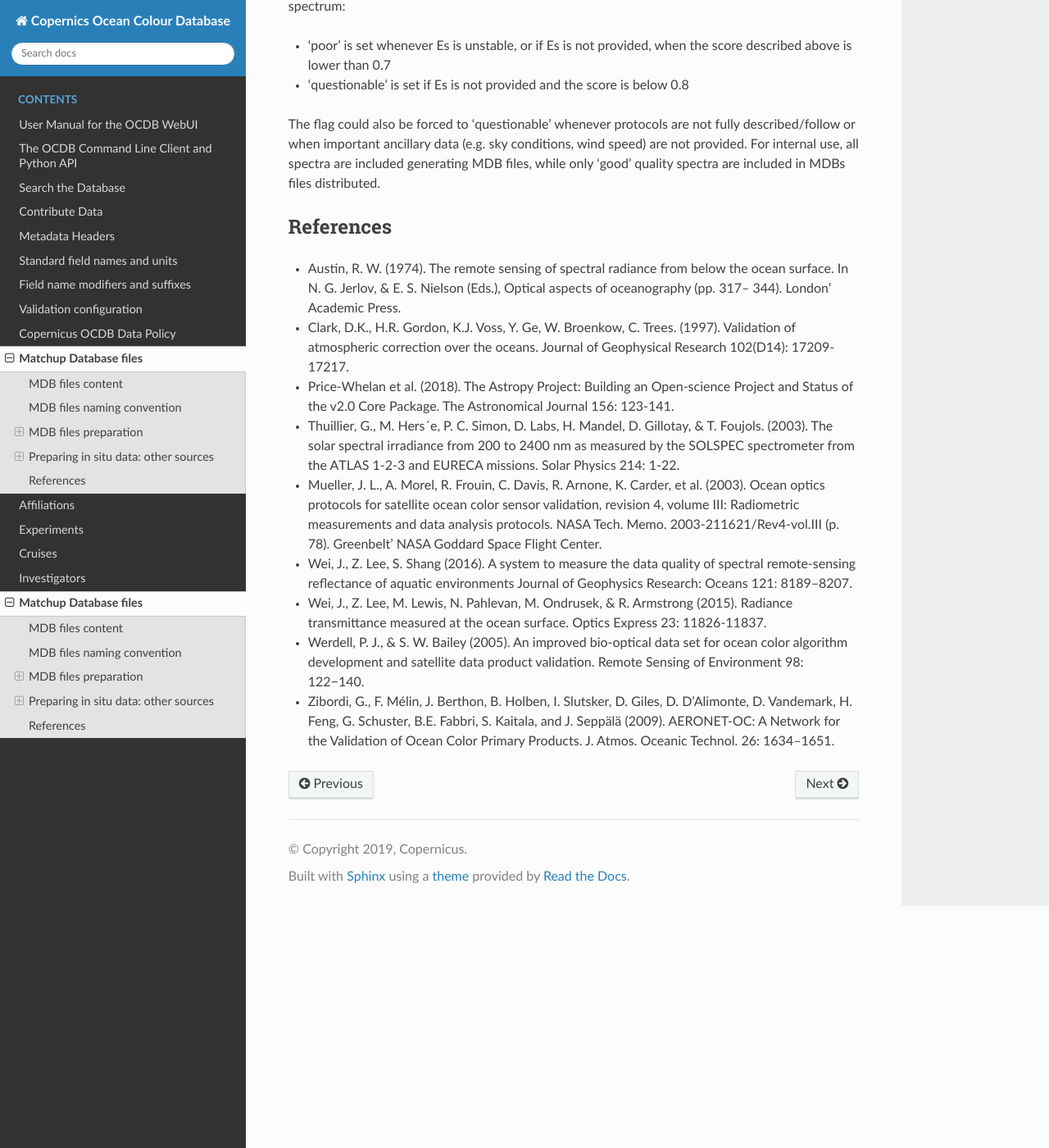
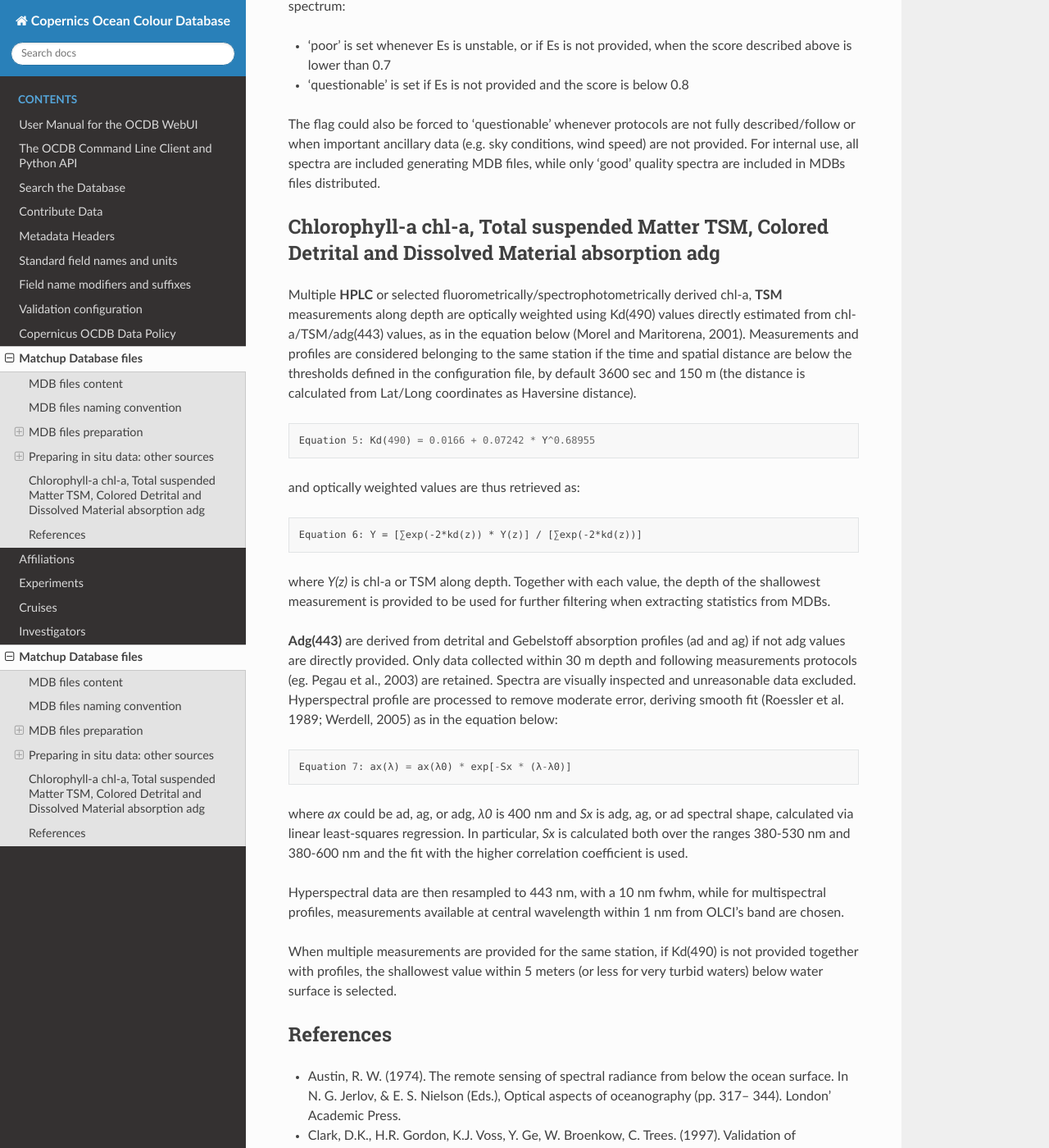
Before and after one commit to javierconcha/ocdb-docs, a Sphinx documentation site: the page built from docs/source/ocdb-MDB-user-manual.md, in a window 1280 px wide and 1400 px high, scrolled down 5732 px. Shown: the whole window at 82% size. Built offline with Sphinx 7.4.7 and the Read the Docs theme 2.0.0, drawn with Linux system fonts in a browser that asks for light colours; some of the changed text lies outside the part shown.

Commit message:
Update ocdb-MDB-user-manual.md

````diff
--- a/docs/source/ocdb-MDB-user-manual.md
+++ b/docs/source/ocdb-MDB-user-manual.md
@@ -81,7 +81,7 @@ Data gathered from other sources (e.g. Copernicus OCDB, SeaBASS) are checekd for
 
 ### Attenuation coefficient Kd
 
-Kd at 490 nm values are derived from downwelling irradiance Ed profiles as in Werdell and Bailey (2005), using the following criteria to filter out data.
+Kd at 490 nm kd(490) values are derived from downwelling irradiance Ed profiles as in Werdell and Bailey (2005), using the following criteria to filter out data.
 - Only profiles with synchronous measurements of surface irradiance at 490 nm Es(490) and down-welling irradiance at 490 nm along depth z, Ed(490,z), with at least one measurement within the first 5 meters below surface are included.
 - Es channels are considered matching Ed channels if their central wavelength differs no more than 1 nm.
 - Ed(490,z) profiles and Es(490) measurements are first obtained through resampling hyperspectral data or selecting the closest band within ±1 nm from multispectral data.
@@ -140,13 +140,47 @@ The flag could also be forced to ‘questionable’ whenever protocols are not f
 For internal use, all spectra are included generating MDB files, while only ‘good’ quality spectra are included in MDBs files distributed.
 
 
+## Chlorophyll-a chl-a, Total suspended Matter TSM, Colored Detrital and Dissolved Material absorption adg
+
+Multiple **HPLC** or selected fluorometrically/spectrophotometrically derived chl-a, **TSM** measurements along depth are optically weighted using Kd(490) values directly estimated from chl-a/TSM/adg(443) values, as in the equation below (Morel and Maritorena, 2001).
+Measurements and profiles are considered belonging to the same station if the time and spatial distance are below the thresholds defined in the configuration file, by default 3600 sec and 150 m (the distance is calculated from Lat/Long coordinates as Haversine distance).
+
+```
+Equation 5: Kd(490) = 0.0166 + 0.07242 * Y^0.68955
+```
+
+and optically weighted values are thus retrieved as:
+
+```
+Equation 6: Y = [∑exp(-2*kd(z)) * Y(z)] / [∑exp(-2*kd(z))]
+```
+
+where *Y(z)* is chl-a or TSM along depth.
+Together with each value, the depth of the shallowest measurement is provided to be used for further filtering when extracting statistics from MDBs.
+
+**Adg(443)** are derived from detrital and Gebelstoff absorption profiles (ad and ag) if not adg values are directly provided. Only data collected within 30 m depth and following measurements protocols (eg. Pegau et al., 2003) are retained. Spectra are visually inspected and unreasonable data excluded.
+Hyperspectral profile are processed to remove moderate error, deriving smooth fit (Roessler et al. 1989; Werdell, 2005) as in the equation below:
+
+```
+Equation 7: ax(λ) = ax(λ0) * exp[-Sx * (λ-λ0)]
+```
+where *ax* could be ad, ag, or adg, *λ0* is 400 nm and *Sx* is adg, ag, or ad spectral shape, calculated via linear least-squares regression. In particular, *Sx* is calculated both over the ranges 380-530 nm and 380-600 nm and the fit with the higher correlation coefficient is used.
+
+Hyperspectral data are then resampled to 443 nm, with a 10 nm fwhm, while for multispectral profiles, measurements available at central wavelength within 1 nm from OLCI’s band are chosen.
+
+When multiple measurements are provided for the same station, if Kd(490) is not provided together with profiles, the shallowest value within 5 meters (or less for very turbid waters) below water surface is selected.
+
 ## References
 - Austin, R. W. (1974). The remote sensing of spectral radiance from below the ocean surface. In N. G. Jerlov, & E. S. Nielson (Eds.), Optical aspects of oceanography (pp. 317– 344). London’ Academic Press.
 - Clark, D.K., H.R. Gordon, K.J. Voss, Y. Ge, W. Broenkow, C. Trees. (1997). Validation of atmospheric correction over the oceans. Journal of Geophysical Research 102(D14): 17209-17217.
+- Pegau, S., J.R.V. Zaneveld, B.G. Mitchell, J.L. Mueller, M. Kahru, J. Wieland, and M. Stramska (2003): Ocean Optics Protocols for Satellite Ocean Color Sensor Validation, Revision 4, Volume IV: Inherent Optical Properties: Instruments, Characterizations, Field Measurements and Data Analysis Protocols. NASA Tech. Memo. 2003-211621, Rev. 4, Vol. IV, Greenbelt: NASA Goddard Space Flight Center: 76.
 - Price-Whelan et al. (2018). The Astropy Project: Building an Open-science Project and Status of the v2.0 Core Package. The Astronomical Journal 156: 123-141.
+- Morel, A., and S. Maritorena (2001). Bio-optical properties of oceanic waters: A reappraisal. Journal of Geophysical Research 106(C4): 7163-7180.
+- Mueller, J. L., A. Morel, R. Frouin, C. Davis, R. Arnone, K. Carder, et al. (2003). Ocean optics protocols for satellite ocean color sensor validation, revision 4, volume III: Radiometric measurements and data analysis protocols. NASA Tech. Memo. 2003-211621/Rev4-vol.III (p. 78). Greenbelt’ NASA Goddard Space Flight Center.
+- Roesler, C.S., M.J. Perry, & K.L. Carder (1989). Modeling in situ phytoplankton absorption from totalabsorption spectra in productive inland marine waters.  Limnology and Oceanography 34: 1510-1523.
 - Thuillier, G., M. Hers´e, P. C. Simon, D. Labs, H. Mandel, D. Gillotay, & T. Foujols. (2003). The solar spectral irradiance from 200 to 2400 nm as measured by the SOLSPEC spectrometer from the ATLAS 1-2-3 and EURECA missions. Solar Physics 214: 1-22.
-- Mueller, J. L., A. Morel, R. Frouin, C. Davis, R. Arnone, K. Carder, et al. (2003). Ocean optics protocols for satellite ocean color sensor validation, revision 4, volume III: Radiometric measurements and data analysis protocols. NASA Tech. Memo. 2003-211621/Rev4-vol.III (p. 78). Greenbelt’ NASA Goddard Space Flight Center.
 - Wei, J., Z. Lee, S. Shang (2016). A system to measure the data quality of spectral remote-sensing reflectance of aquatic environments Journal of Geophysics Research: Oceans 121: 8189–8207.
 - Wei, J., Z. Lee, M. Lewis, N. Pahlevan, M. Ondrusek, & R. Armstrong (2015). Radiance transmittance measured at the ocean surface. Optics Express 23: 11826-11837.
 - Werdell, P. J., & S. W. Bailey (2005). An improved bio-optical data set for ocean color algorithm development and satellite data product validation. Remote Sensing of Environment 98: 122−140.
+- Werdell, J. (2005). An evaluation of Inherent Optical Property data for inclusion in the NASA bio-Optical Marine Algorithm Data set. available at: https://seabass.gsfc.nasa.gov/wiki/NOMAD/werdell_nomad_iop_qc.pdf. Last accessed on 9/10/2019.
 - Zibordi, G., F. Mélin, J. Berthon, B. Holben, I. Slutsker, D. Giles, D. D’Alimonte, D. Vandemark, H. Feng, G. Schuster, B.E. Fabbri, S. Kaitala, and J. Seppälä (2009). AERONET-OC: A Network for the Validation of Ocean Color Primary Products. J. Atmos. Oceanic Technol. 26: 1634–1651.
````
